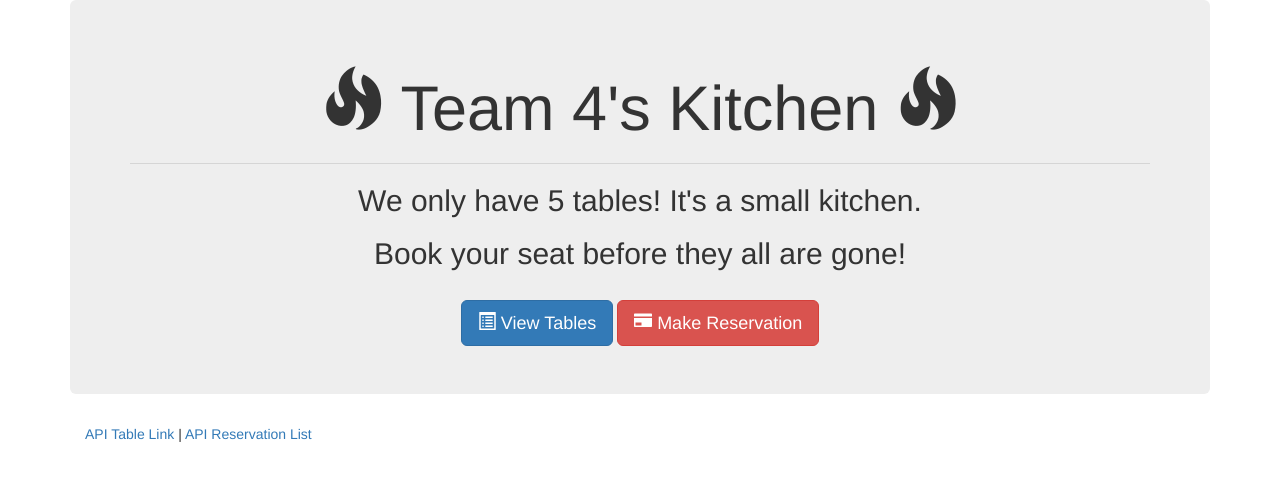
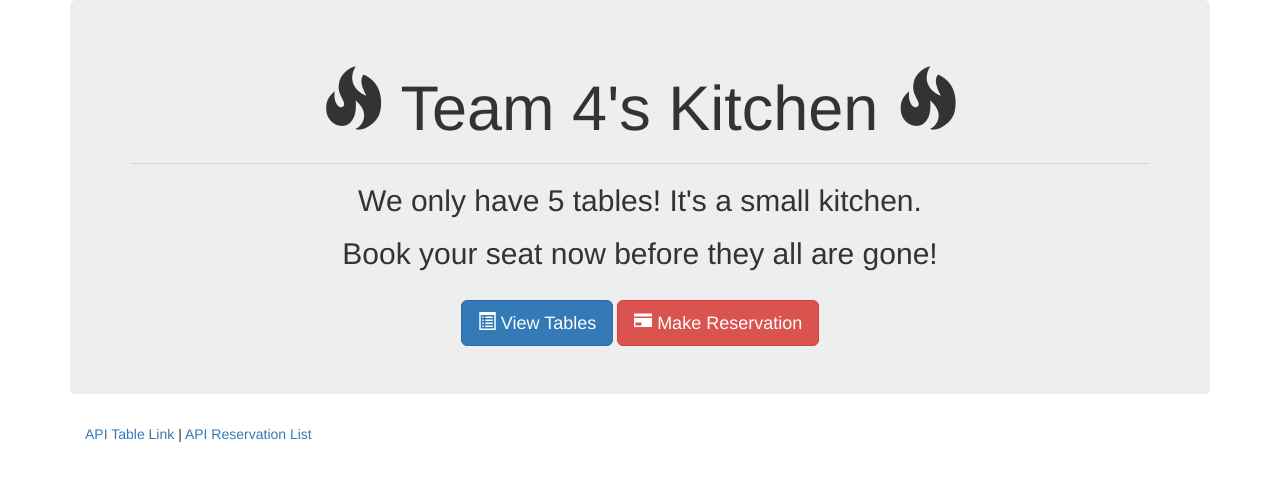
Before and after one commit to Bigshmow/hot-restaurant, a plain HTML site: page index.html in a window 1280 px wide. Drawn offline with nearby package versions, Linux system fonts and the light colour scheme.

```diff
--- a/index.html
+++ b/index.html
@@ -22,7 +22,7 @@
                     class="glyphicon glyphicon-fire"></span></h1>
             <hr>
             <h2 class="text-center">We only have 5 tables! It's a small kitchen.</h2>
-            <h2 class="text-center">Book your seat before they all are
+            <h2 class="text-center">Book your seat now before they all are
                 gone!</h2>
             <br>
 
```
